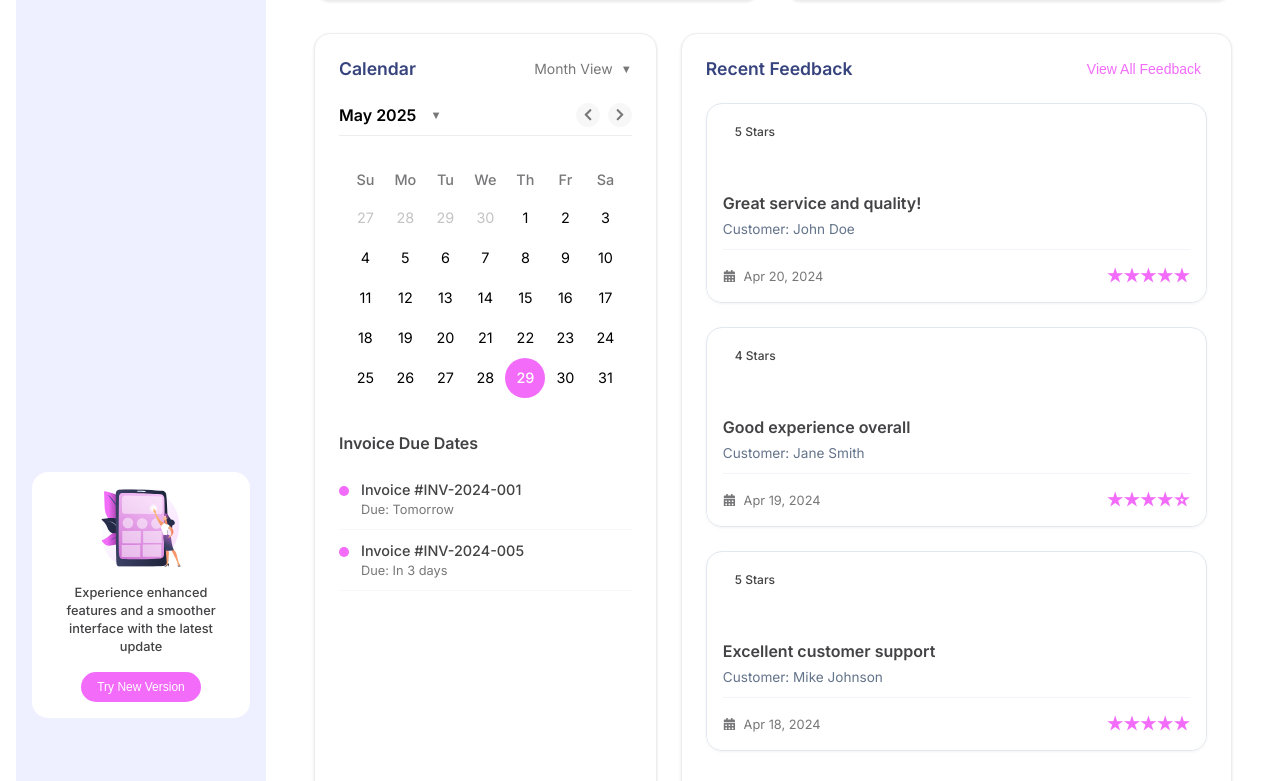
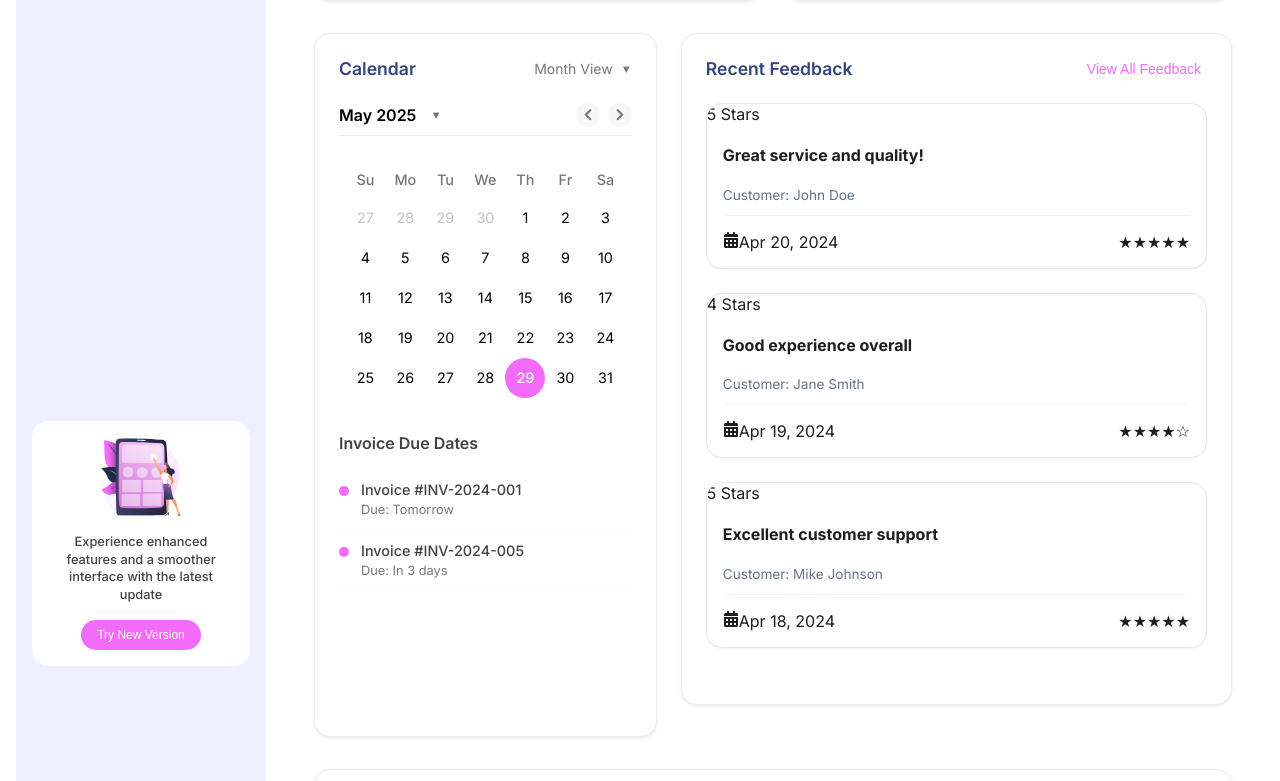
Before and after one commit to Ventrixe-Event/Frontend, a React (Vite) app: page /portal/dashboard in a window 1280 px wide. Shown: the part 919-1700 px from the top of the page. Built offline with nearby package versions, Linux system fonts and the light colour scheme.

Commit message:
fixed event css

```diff
--- a/src/App.css
+++ b/src/App.css
@@ -1301,75 +1301,7 @@ footer {
   cursor: pointer;
 }
 
-.events-grid {
-  display: grid;
-  grid-template-columns: repeat(auto-fill, minmax(280px, 1fr));
-  gap: 1.5rem;
-}
-
-.event-card {
-  position: relative;
-  background-color: var(--gray-20);
-  border-radius: 1rem;
-  overflow: hidden;
-  height: 200px;
-}
-
-.event-card-tag {
-  position: absolute;
-  top: 1rem;
-  left: 1rem;
-  background-color: var(--gray-10);
-  border-radius: 0.5rem;
-  padding: 0.25rem 0.75rem;
-  font-size: 0.75rem;
-  font-weight: 500;
-  color: var(--gray-90);
-}
-
-.event-card-content {
-  position: absolute;
-  bottom: 0;
-  left: 0;
-  right: 0;
-  background-color: var(--gray-10);
-  padding: 1rem;
-  border-top-left-radius: 1rem;
-  border-top-right-radius: 1rem;
-}
-
-.event-card-content h4 {
-  font-size: 1rem;
-  font-weight: 600;
-  color: var(--gray-90);
-  margin: 0 0 0.5rem;
-}
-
-.event-location {
-  font-size: 0.8rem;
-  color: var(--gray-70);
-  margin: 0 0 1rem;
-}
-
-.event-footer {
-  display: flex;
-  justify-content: space-between;
-  align-items: center;
-}
-
-.event-date {
-  display: flex;
-  align-items: center;
-  gap: 0.5rem;
-  font-size: 0.8rem;
-  color: var(--gray-70);
-}
-
-.event-price {
-  font-size: 1rem;
-  font-weight: 600;
-  color: var(--primary-100);
-}
+/* Old event card styles removed - using newer styles below */
 
 /* Recent bookings section */
 .recent-bookings-section {
```
